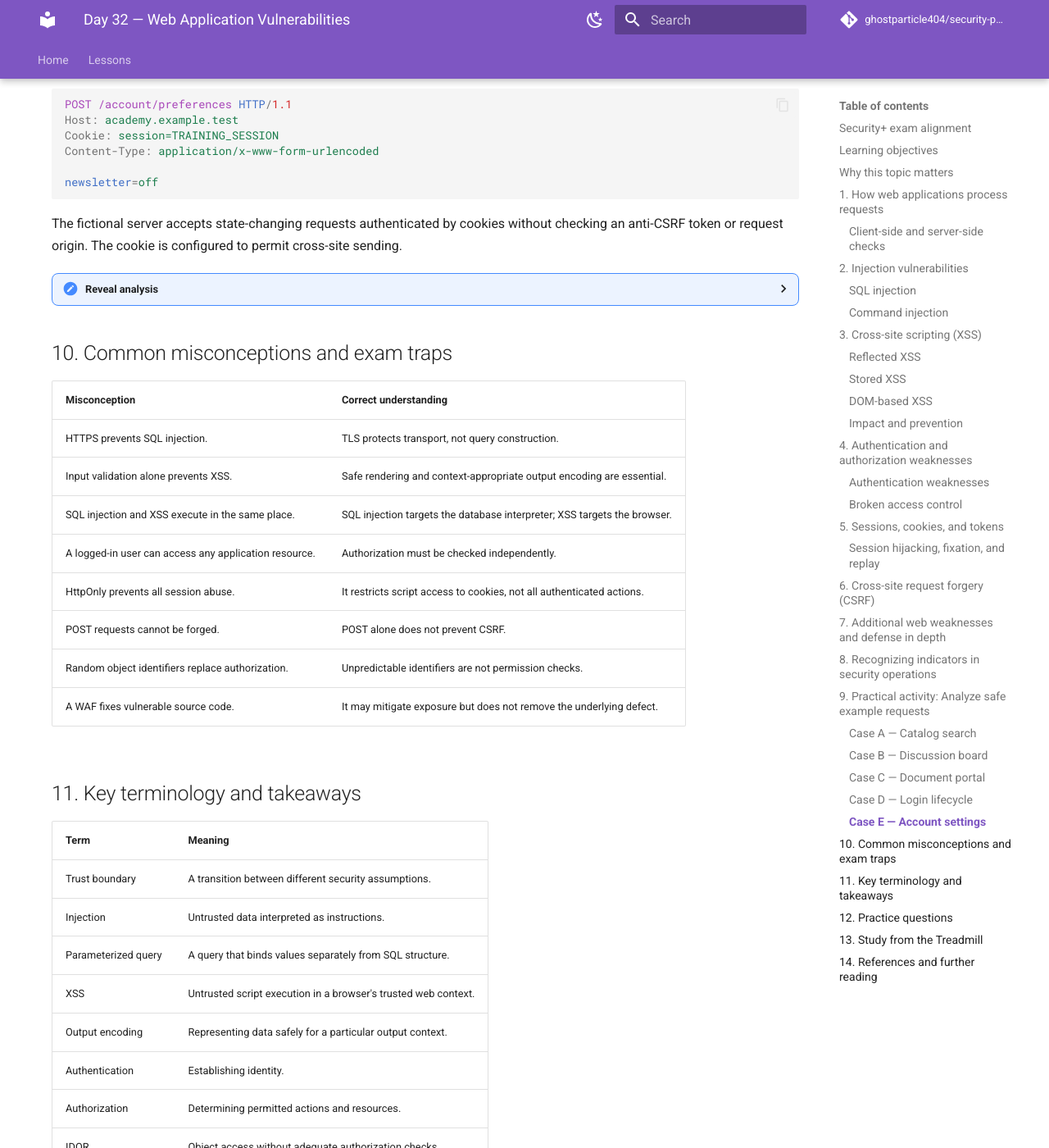
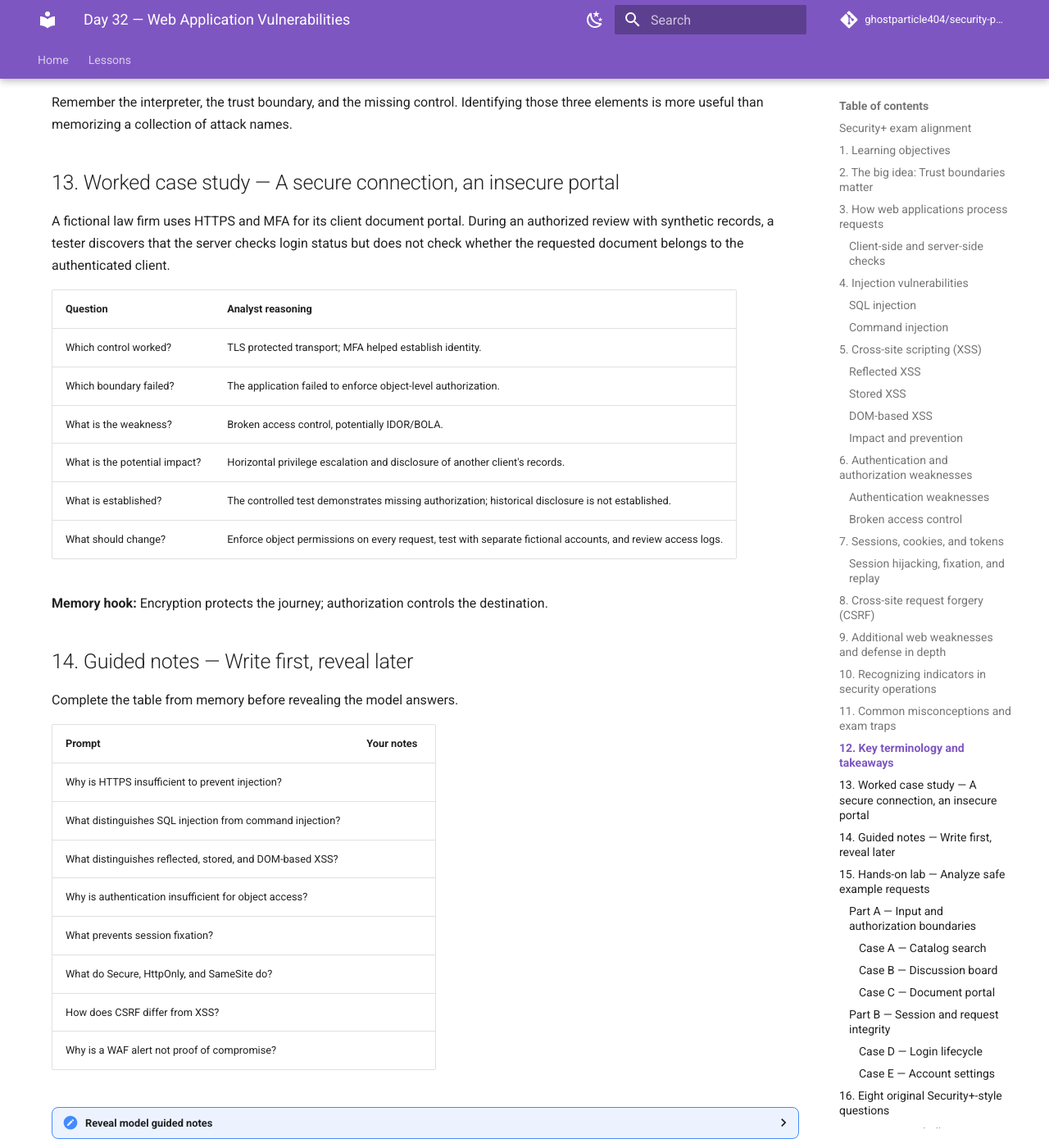
Before and after one commit to ghostparticle404/security-plus-study-academy, an MkDocs documentation site: the page built from docs/week-07/day-32-web-application-vulnerabilities.md, in a window 1280 px wide and 1400 px high, scrolled down 11722 px. Shown: the whole window at 82% size. Built offline with MkDocs 1.6.1 and Material for MkDocs 9.7.7, drawn with Linux system fonts in a browser that asks for light colours; comment, search, counter and statistics services are not loaded; some of the changed text lies outside the part shown.

Commit message:
Update day-32-web-application-vulnerabilities.md

````diff
--- a/docs/week-07/day-32-web-application-vulnerabilities.md
+++ b/docs/week-07/day-32-web-application-vulnerabilities.md
@@ -3,6 +3,11 @@
 **Week 07 | Vulnerability Management**
 
 A website can use HTTPS, run on a patched server, and still expose confidential information. Encryption protects information traveling between a browser and a server, but it does not guarantee that the application makes safe decisions about that information. Today, we examine weaknesses in the way web applications process input, establish identity, enforce permissions, and maintain sessions.
+
+> **CompTIA Security+ SY0-701** · **Week 07, Lesson 2 of 5**
+> **Level:** Beginner to intermediate · **Study time:** 80–105 minutes
+> **Previous:** [Day 31 — Vulnerability Sources and Misconfiguration](day-31-vulnerability-sources-and-misconfiguration.md)
+> **Next:** Day 33
 
 ## Security+ exam alignment
 
@@ -15,7 +20,9 @@ A website can use HTTPS, run on a patched server, and still expose confidential
 
 The primary exam focus is recognizing SQL injection, cross-site scripting (XSS), application attacks, session replay, and appropriate mitigations. The HTTP examples and additional web security categories provide context for understanding these concepts; they are not a requirement to memorize programming syntax.
 
-## Learning objectives
+<a id="learning-objectives"></a>
+
+## 1. Learning objectives
 
 By the end of this lesson, you should be able to:
 
@@ -27,7 +34,9 @@ By the end of this lesson, you should be able to:
 - Match common web application weaknesses to appropriate preventive controls.
 - Analyze fictional HTTP requests and identify potential weaknesses without assuming exploitation has occurred.
 
-## Why this topic matters
+<a id="why-this-topic-matters"></a>
+
+## 2. The big idea: Trust boundaries matter
 
 Web applications handle banking, healthcare, email, education, and business records. Their interfaces are designed to accept information from users, making them particularly important trust boundaries.
 
@@ -35,7 +44,9 @@ Imagine a receptionist who receives written requests. A legitimate request might
 
 As we learned in [Day 31](day-31-vulnerability-sources-and-misconfiguration.md), a weakness is not proof that an attack has occurred. Web security analysts must distinguish vulnerable behavior, suspicious requests, and confirmed impact.
 
-## 1. How web applications process requests
+<a id="1-how-web-applications-process-requests"></a>
+
+## 3. How web applications process requests
 
 A web application typically involves a browser, a web server or reverse proxy, application logic, and one or more data stores. These components may run on separate systems or within the same service.
 
@@ -72,7 +83,9 @@ A browser may reject an invalid email address or prevent a user from selecting a
 
 Security decisions must be enforced by the server or another trusted enforcement component. Hiding an administrative button is not equivalent to preventing unauthorized administrative requests.
 
-## 2. Injection vulnerabilities
+<a id="2-injection-vulnerabilities"></a>
+
+## 4. Injection vulnerabilities
 
 **Injection** occurs when untrusted data is interpreted as instructions by a component that processes a command, query, or other structured language. The underlying problem is a failure to maintain the boundary between data and executable instructions.
 
@@ -122,7 +135,9 @@ Defenders should avoid invoking a shell when a direct library or API can perform
 | Potential impact | Unauthorized database operations | Unauthorized system operations |
 | Primary prevention | Parameterized queries | Avoid shell interpretation and unsafe command construction |
 
-## 3. Cross-site scripting (XSS)
+<a id="3-cross-site-scripting-xss"></a>
+
+## 5. Cross-site scripting (XSS)
 
 Cross-site scripting occurs when an application causes untrusted content to be interpreted as executable script in a user's browser. Unlike SQL injection, the principal execution environment is the browser, not the database.
 
@@ -172,7 +187,9 @@ Primary defenses include context-appropriate output encoding, safe templating, a
 
 A **Content Security Policy (CSP)** can restrict permitted script execution and provide defense in depth. It does not replace correcting unsafe rendering behavior.
 
-## 4. Authentication and authorization weaknesses
+<a id="4-authentication-and-authorization-weaknesses"></a>
+
+## 6. Authentication and authorization weaknesses
 
 **Authentication** establishes who a user is. **Authorization** determines what that identity is permitted to do. A user may be correctly authenticated and still be unauthorized to access a particular resource.
 
@@ -204,7 +221,9 @@ Sequential identifiers are not inherently vulnerabilities. Replacing them with r
 
 Defenders should enforce authorization on every relevant request, deny access by default, apply least privilege, and test both object-level and function-level permissions.
 
-## 5. Sessions, cookies, and tokens
+<a id="5-sessions-cookies-and-tokens"></a>
+
+## 7. Sessions, cookies, and tokens
 
 HTTP is fundamentally stateless: individual requests do not inherently remember a user's previous login. Applications maintain continuity using session identifiers or tokens.
 
@@ -247,7 +266,9 @@ Controls include HTTPS, unpredictable session identifiers, short and appropriate
 
 Signed tokens protect integrity when correctly validated; signatures do not inherently encrypt token contents or prevent replay. Token-based systems must validate signatures, expiration, issuer, audience, and other applicable claims.
 
-## 6. Cross-site request forgery (CSRF)
+<a id="6-cross-site-request-forgery-csrf"></a>
+
+## 8. Cross-site request forgery (CSRF)
 
 CSRF occurs when a user's browser is induced to send an unwanted request to a site where the user is already authenticated, and that site accepts the request without adequate verification of its legitimacy.
 
@@ -267,7 +288,9 @@ Defenses include server-validated anti-CSRF tokens, appropriate SameSite cookie
 
 XSS may defeat many CSRF defenses because script executing within the trusted origin may be able to access tokens or submit same-origin requests. Preventing both weaknesses remains important.
 
-## 7. Additional web weaknesses and defense in depth
+<a id="7-additional-web-weaknesses-and-defense-in-depth"></a>
+
+## 9. Additional web weaknesses and defense in depth
 
 The following concepts broaden your ability to recognize application exposure. Focus first on the core exam concepts above.
 
@@ -283,7 +306,9 @@ A **web application firewall (WAF)** inspects HTTP traffic and may block request
 
 Secure development combines input validation, safe interpreter interfaces, output encoding, access control, secure session handling, dependency management, and testing. These controls address different failure modes and are not interchangeable.
 
-## 8. Recognizing indicators in security operations
+<a id="8-recognizing-indicators-in-security-operations"></a>
+
+## 10. Recognizing indicators in security operations
 
 Security teams may examine reverse proxy logs, application logs, authentication events, WAF alerts, and database audit records. Correlation helps determine whether suspicious activity reached vulnerable functionality and produced an unauthorized result.
 
@@ -297,7 +322,88 @@ Security teams may examine reverse proxy logs, application logs, authentication
 
 A status code alone does not prove an attack succeeded. A `200 OK` response might contain a generic error page; a `500 Internal Server Error` might result from a programming defect. Logs should avoid recording passwords, complete session tokens, and unnecessary sensitive data.
 
-## 9. Practical activity: Analyze safe example requests
+<a id="10-common-misconceptions-and-exam-traps"></a>
+
+## 11. Common misconceptions and exam traps
+
+| Misconception | Correct understanding |
+| --- | --- |
+| HTTPS prevents SQL injection. | TLS protects transport, not query construction. |
+| Input validation alone prevents XSS. | Safe rendering and context-appropriate output encoding are essential. |
+| SQL injection and XSS execute in the same place. | SQL injection targets the database interpreter; XSS targets the browser. |
+| A logged-in user can access any application resource. | Authorization must be checked independently. |
+| HttpOnly prevents all session abuse. | It restricts script access to cookies, not all authenticated actions. |
+| POST requests cannot be forged. | POST alone does not prevent CSRF. |
+| Random object identifiers replace authorization. | Unpredictable identifiers are not permission checks. |
+| A WAF fixes vulnerable source code. | It may mitigate exposure but does not remove the underlying defect. |
+
+<a id="11-key-terminology-and-takeaways"></a>
+
+## 12. Key terminology and takeaways
+
+| Term | Meaning |
+| --- | --- |
+| Trust boundary | A transition between different security assumptions. |
+| Injection | Untrusted data interpreted as instructions. |
+| Parameterized query | A query that binds values separately from SQL structure. |
+| XSS | Untrusted script execution in a browser's trusted web context. |
+| Output encoding | Representing data safely for a particular output context. |
+| Authentication | Establishing identity. |
+| Authorization | Determining permitted actions and resources. |
+| IDOR | Object access without adequate authorization checks. |
+| Session fixation | Retention of a known pre-authentication session identifier. |
+| CSRF | Acceptance of an unwanted authenticated browser request. |
+| WAF | A control that inspects and filters web application traffic. |
+
+Remember the interpreter, the trust boundary, and the missing control. Identifying those three elements is more useful than memorizing a collection of attack names.
+
+## 13. Worked case study — A secure connection, an insecure portal
+
+A fictional law firm uses HTTPS and MFA for its client document portal. During an authorized review with synthetic records, a tester discovers that the server checks login status but does not check whether the requested document belongs to the authenticated client.
+
+| Question | Analyst reasoning |
+| --- | --- |
+| Which control worked? | TLS protected transport; MFA helped establish identity. |
+| Which boundary failed? | The application failed to enforce object-level authorization. |
+| What is the weakness? | Broken access control, potentially IDOR/BOLA. |
+| What is the potential impact? | Horizontal privilege escalation and disclosure of another client's records. |
+| What is established? | The controlled test demonstrates missing authorization; historical disclosure is not established. |
+| What should change? | Enforce object permissions on every request, test with separate fictional accounts, and review access logs. |
+
+**Memory hook:** Encryption protects the journey; authorization controls the destination.
+
+## 14. Guided notes — Write first, reveal later
+
+Complete the table from memory before revealing the model answers.
+
+| Prompt | Your notes |
+| --- | --- |
+| Why is HTTPS insufficient to prevent injection? | |
+| What distinguishes SQL injection from command injection? | |
+| What distinguishes reflected, stored, and DOM-based XSS? | |
+| Why is authentication insufficient for object access? | |
+| What prevents session fixation? | |
+| What do Secure, HttpOnly, and SameSite do? | |
+| How does CSRF differ from XSS? | |
+| Why is a WAF alert not proof of compromise? | |
+
+<details markdown="1">
+<summary>Reveal model guided notes</summary>
+
+- **Why is HTTPS insufficient to prevent injection?** TLS protects transport, not how an interpreter processes input.
+- **What distinguishes SQL injection from command injection?** The former targets a database interpreter; the latter targets an operating system command processor.
+- **What distinguishes reflected, stored, and DOM-based XSS?** Immediate response, persistent content, and unsafe client-side processing, respectively; categories can overlap.
+- **Why is authentication insufficient for object access?** The server must independently verify permission for the requested object.
+- **What prevents session fixation?** Rotate the session identifier at login and invalidate the old identifier.
+- **What do Secure, HttpOnly, and SameSite do?** Restrict cookie transport, ordinary script access, and certain cross-site sending, respectively.
+- **How does CSRF differ from XSS?** CSRF induces an unwanted authenticated request; XSS executes untrusted script in a trusted origin.
+- **Why is a WAF alert not proof of compromise?** It reports a detection; application and database evidence are needed to establish impact.
+
+</details>
+
+<a id="9-practical-activity-analyze-safe-example-requests"></a>
+
+## 15. Hands-on lab — Analyze safe example requests
 
 **Estimated time:** 20 minutes.
 
@@ -305,7 +411,9 @@ A status code alone does not prove an attack succeeded. A `200 OK` response migh
 
 For each case, identify the likely weakness, explain the trust boundary involved, recommend a primary mitigation, and state what additional evidence would be needed to confirm impact.
 
-### Case A — Catalog search
+### Part A — Input and authorization boundaries
+
+#### Case A — Catalog search
 
 ```http
 GET /catalog?category=children%27s-books HTTP/1.1
@@ -321,7 +429,7 @@ The encoded apostrophe (`%27`) is ordinary user data. Unsafe query concatenation
 
 </details>
 
-### Case B — Discussion board
+#### Case B — Discussion board
 
 ```http
 POST /comments HTTP/1.1
@@ -340,7 +448,7 @@ The application appears to interpret stored user data as HTML. This indicates an
 
 </details>
 
-### Case C — Document portal
+#### Case C — Document portal
 
 ```http
 GET /api/documents/104 HTTP/1.1
@@ -357,7 +465,9 @@ This is broken object-level authorization and potentially IDOR. Authentication i
 
 </details>
 
-### Case D — Login lifecycle
+### Part B — Session and request integrity
+
+#### Case D — Login lifecycle
 
 A fictional application's session identifier remains unchanged when an anonymous visitor logs in. The identifier is known to another party before authentication.
 
@@ -368,7 +478,7 @@ This suggests session fixation. Rotate the identifier on successful authenticati
 
 </details>
 
-### Case E — Account settings
+#### Case E — Account settings
 
 ```http
 POST /account/preferences HTTP/1.1
@@ -388,45 +498,16 @@ The application may be vulnerable to CSRF. A browser could submit an unwanted re
 
 </details>
 
-## 10. Common misconceptions and exam traps
+<a id="12-practice-questions"></a>
 
-| Misconception | Correct understanding |
-| --- | --- |
-| HTTPS prevents SQL injection. | TLS protects transport, not query construction. |
-| Input validation alone prevents XSS. | Safe rendering and context-appropriate output encoding are essential. |
-| SQL injection and XSS execute in the same place. | SQL injection targets the database interpreter; XSS targets the browser. |
-| A logged-in user can access any application resource. | Authorization must be checked independently. |
-| HttpOnly prevents all session abuse. | It restricts script access to cookies, not all authenticated actions. |
-| POST requests cannot be forged. | POST alone does not prevent CSRF. |
-| Random object identifiers replace authorization. | Unpredictable identifiers are not permission checks. |
-| A WAF fixes vulnerable source code. | It may mitigate exposure but does not remove the underlying defect. |
-
-## 11. Key terminology and takeaways
-
-| Term | Meaning |
-| --- | --- |
-| Trust boundary | A transition between different security assumptions. |
-| Injection | Untrusted data interpreted as instructions. |
-| Parameterized query | A query that binds values separately from SQL structure. |
-| XSS | Untrusted script execution in a browser's trusted web context. |
-| Output encoding | Representing data safely for a particular output context. |
-| Authentication | Establishing identity. |
-| Authorization | Determining permitted actions and resources. |
-| IDOR | Object access without adequate authorization checks. |
-| Session fixation | Retention of a known pre-authentication session identifier. |
-| CSRF | Acceptance of an unwanted authenticated browser request. |
-| WAF | A control that inspects and filters web application traffic. |
-
-Remember the interpreter, the trust boundary, and the missing control. Identifying those three elements is more useful than memorizing a collection of attack names.
-
-## 12. Practice questions
+## 16. Eight original Security+-style questions
 
 **1.** A developer constructs database queries by appending values received from a web form. Which change most directly addresses the injection weakness?
 
-- A. Enable HTTPS on the server.
-- B. Use parameterized database queries.
-- C. Add a SameSite attribute to cookies.
-- D. Increase the session timeout.
+A. Enable HTTPS on the server.
+B. Use parameterized database queries.
+C. Add a SameSite attribute to cookies.
+D. Increase the session timeout.
 
 <details markdown="1">
 <summary>Reveal answer and explanation</summary>
@@ -437,10 +518,10 @@ Remember the interpreter, the trust boundary, and the missing control. Identifyi
 
 **2.** A support portal saves customer messages and later displays them to employees. Unsafe rendering allows script execution when an employee opens a message. Which weakness is most directly described?
 
-- A. Reflected XSS
-- B. Command injection
-- C. CSRF
-- D. Stored XSS
+A. Reflected XSS
+B. Command injection
+C. CSRF
+D. Stored XSS
 
 <details markdown="1">
 <summary>Reveal answer and explanation</summary>
@@ -451,10 +532,10 @@ Remember the interpreter, the trust boundary, and the missing control. Identifyi
 
 **3.** An authenticated employee can retrieve another employee's private report because the server checks login status but not report permissions. Which control is missing?
 
-- A. Object-level authorization
-- B. Transport encryption
-- C. Password hashing
-- D. Output encoding
+A. Object-level authorization
+B. Transport encryption
+C. Password hashing
+D. Output encoding
 
 <details markdown="1">
 <summary>Reveal answer and explanation</summary>
@@ -465,10 +546,10 @@ Remember the interpreter, the trust boundary, and the missing control. Identifyi
 
 **4.** A session identifier known before login continues to grant access after the user authenticates. Which action most directly mitigates this weakness?
 
-- A. Increase cookie expiration time.
-- B. Encode all HTML output.
-- C. Regenerate the session identifier at login and invalidate the old one.
-- D. Parameterize database queries.
+A. Increase cookie expiration time.
+B. Encode all HTML output.
+C. Regenerate the session identifier at login and invalidate the old one.
+D. Parameterize database queries.
 
 <details markdown="1">
 <summary>Reveal answer and explanation</summary>
@@ -479,10 +560,10 @@ Remember the interpreter, the trust boundary, and the missing control. Identifyi
 
 **5.** An authenticated user's browser submits an unwanted account change initiated by another website. Which control most directly verifies that the state-changing request includes the application's expected anti-forgery value?
 
-- A. Database encryption
-- B. Server-validated anti-CSRF token
-- C. HttpOnly cookie attribute
-- D. Password complexity policy
+A. Database encryption
+B. Server-validated anti-CSRF token
+C. HttpOnly cookie attribute
+D. Password complexity policy
 
 <details markdown="1">
 <summary>Reveal answer and explanation</summary>
@@ -493,10 +574,10 @@ Remember the interpreter, the trust boundary, and the missing control. Identifyi
 
 **6.** A WAF reports a suspicious request followed by a database error. What should an analyst conclude first?
 
-- A. Confidential records were definitely stolen.
-- B. The WAF permanently corrected the application defect.
-- C. The request proves a zero-day exploit was used.
-- D. The events warrant investigation but do not independently prove successful exploitation.
+A. Confidential records were definitely stolen.
+B. The WAF permanently corrected the application defect.
+C. The request proves a zero-day exploit was used.
+D. The events warrant investigation but do not independently prove successful exploitation.
 
 <details markdown="1">
 <summary>Reveal answer and explanation</summary>
@@ -505,7 +586,43 @@ Remember the interpreter, the trust boundary, and the missing control. Identifyi
 
 </details>
 
-## 13. Study from the Treadmill
+**7.** A client-side script inserts untrusted text using `innerHTML`. Which change most directly addresses unsafe rendering when only plain text is needed?
+
+A. Increase the cookie lifetime
+B. Disable database logging
+C. Use `textContent` instead
+D. Add a random document identifier
+
+<details markdown="1">
+<summary>Reveal answer and explanation</summary>
+
+**Answer: C.** `textContent` inserts plain text without interpreting it as HTML. The other choices do not correct the unsafe DOM operation.
+
+</details>
+
+**8.** An application passes user-provided filenames into a shell command. Which design most directly reduces command injection risk?
+
+A. Use a direct library or API instead of invoking a shell
+B. Enable a longer session timeout
+C. Add an HttpOnly cookie
+D. Randomize database record identifiers
+
+<details markdown="1">
+<summary>Reveal answer and explanation</summary>
+
+**Answer: A.** Avoiding shell interpretation removes that command-construction boundary. Validate inputs and use least privilege as additional safeguards.
+
+</details>
+
+**Score guide:** 7–8: ready to advance; 5–6: review missed concepts; 0–4: revisit the instructional sections and repeat the lab.
+
+## 17. Discussion challenge
+
+A developer argues that HTTPS, MFA, and a WAF make server-side authorization checks unnecessary. Explain why each control addresses a different problem. Describe how you would validate access controls using fictional accounts and records in an authorized test environment.
+
+<a id="13-study-from-the-treadmill"></a>
+
+## 18. Study from the Treadmill 🏃
 
 Walking, commuting, or taking a break from your desk? Reinforce today's lesson with these free Professor Messer Security+ SY0-701 videos. You do not need to follow along with a lab while watching.
 
@@ -530,6 +647,16 @@ The first three videos total 25 minutes and 31 seconds. The fourth is additional
 - [OWASP Cross-Site Request Forgery Prevention Cheat Sheet](https://cheatsheetseries.owasp.org/cheatsheets/Cross-Site_Request_Forgery_Prevention_Cheat_Sheet.html)
 - [OWASP Authorization Cheat Sheet](https://cheatsheetseries.owasp.org/cheatsheets/Authorization_Cheat_Sheet.html)
 
+## 19. One-minute recap
+
+- Keep untrusted data separate from interpreter instructions.
+- Use parameterized queries, safe rendering, and server-side authorization.
+- Protect sessions with rotation, expiration, revocation, and appropriate cookie settings.
+- Prevent forged requests with anti-CSRF controls.
+- Correlate alerts with evidence before claiming exploitation.
+
+**Next:** Day 33 — continue Week 07.
+
 ---
 
 © 2026 Security+ Study Academy | Created by [ghostparticle404](https://github.com/ghostparticle404).
````
Also changed, not shown: other parts of docs/week-07/day-32-web-application-vulnerabilities.md (+1 -1 lines).
